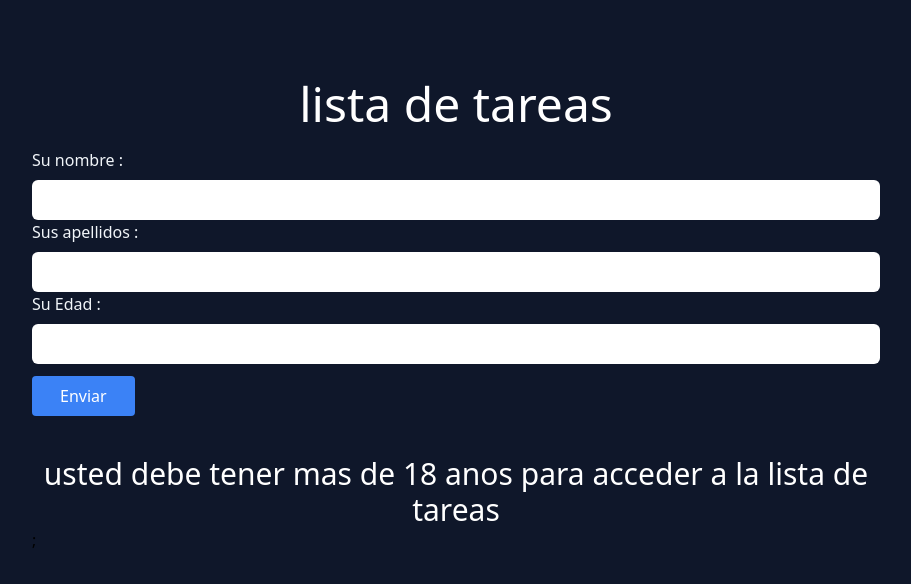
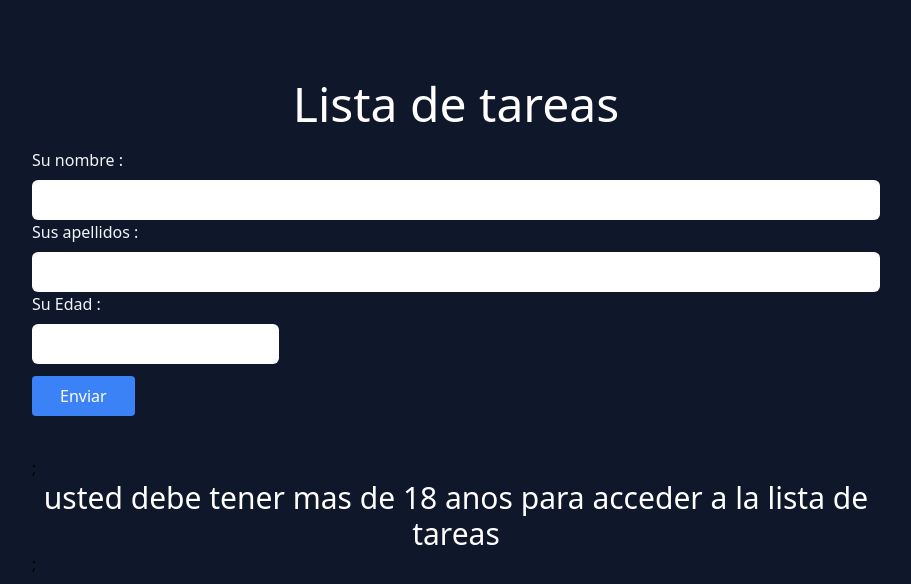
Before and after one commit to chagit2022/PruebaWoombatReactLista, a React (Vite) app: page / in a window 1280 px wide. Shown: the top 584 px of the page, without its empty margins (184-1095 px from the left). Built offline with nearby package versions, Linux system fonts and the light colour scheme.

Commit message:
borrando identidad por entrar en lista/tareas

```diff
--- a/src/App.jsx
+++ b/src/App.jsx
@@ -10,7 +10,9 @@ function App() {
   const [apellidosError, setApellidosError] = useState(false);
   const [edad, setEdad] = useState("");
   const [edadError, setEdadError] = useState(false);
-  const [lista, setLista] = useState([{ id: nanoid(9), content: "" }]);
+  const [lista, setLista] = useState([
+    { id: nanoid(9), content: "Pasar la prueba en woombat" },
+  ]);
   const [item, setItem] = useState("");
   const [validation, setValidation] = useState(false);
   const [mayor18, setMayor18] = useState("");
@@ -68,8 +70,10 @@ function App() {
     <div className="h-screen">
       <div className="max-w-4xl mx-auto pt-20 px-6">
         <h1 className="text-5xl text-white text-center mb-5">
-          lista de tareas
+          Lista de tareas
         </h1>
+        {!mayor18 && (
+          <>
             <form onSubmit={handleSubmit} className="mb-10">
               <label htmlFor="lista-item" className="text-slate-100">
                 Su nombre :
@@ -102,9 +106,11 @@ function App() {
                 value={edad}
                 onChange={(e) => setEdad(e.target.value)}
                 type="number"
-            className="mt-2 p-2 block w-full rounded-md"
+                className="mt-2 p-2 block w-50 rounded-md"
               />
-          {edadError && <p className="bg-red-700">Escribe su edad por favor</p>}
+              {edadError && (
+                <p className="bg-red-700">Escribe su edad por favor</p>
+              )}
               <button
                 type="submit"
                 className="center mt-3 px-7 p-2 bg-blue-500 text-white rounded"
@@ -113,6 +119,9 @@ function App() {
               </button>
               <br />
             </form>
+          </>
+        )}
+        ;
         {!mayor18 ? (
           <h1 className="text-3xl text-white text-center">
             usted debe tener mas de 18 anos para acceder a la lista de tareas
```
Lines whose indentation alone changed are shown as unchanged.
